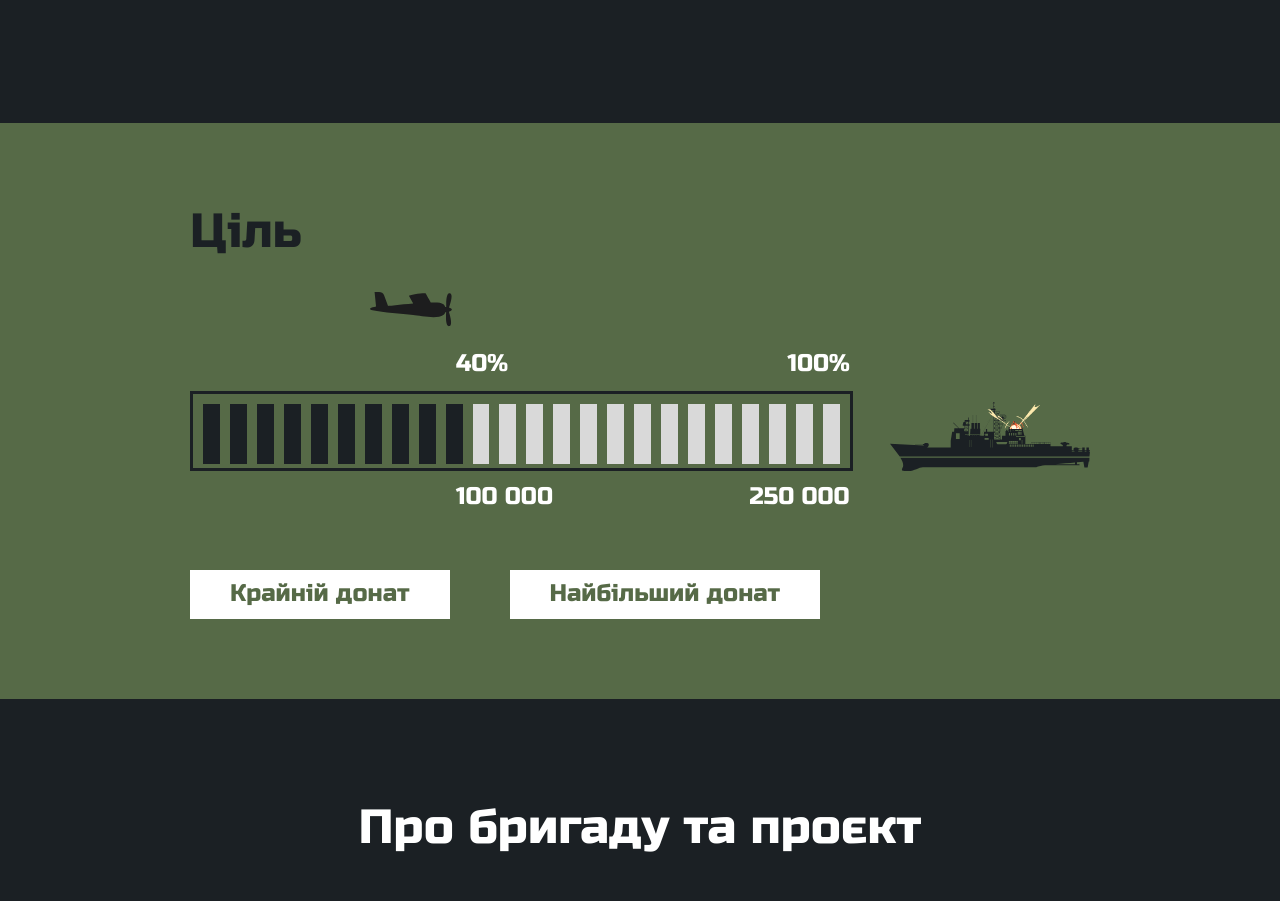
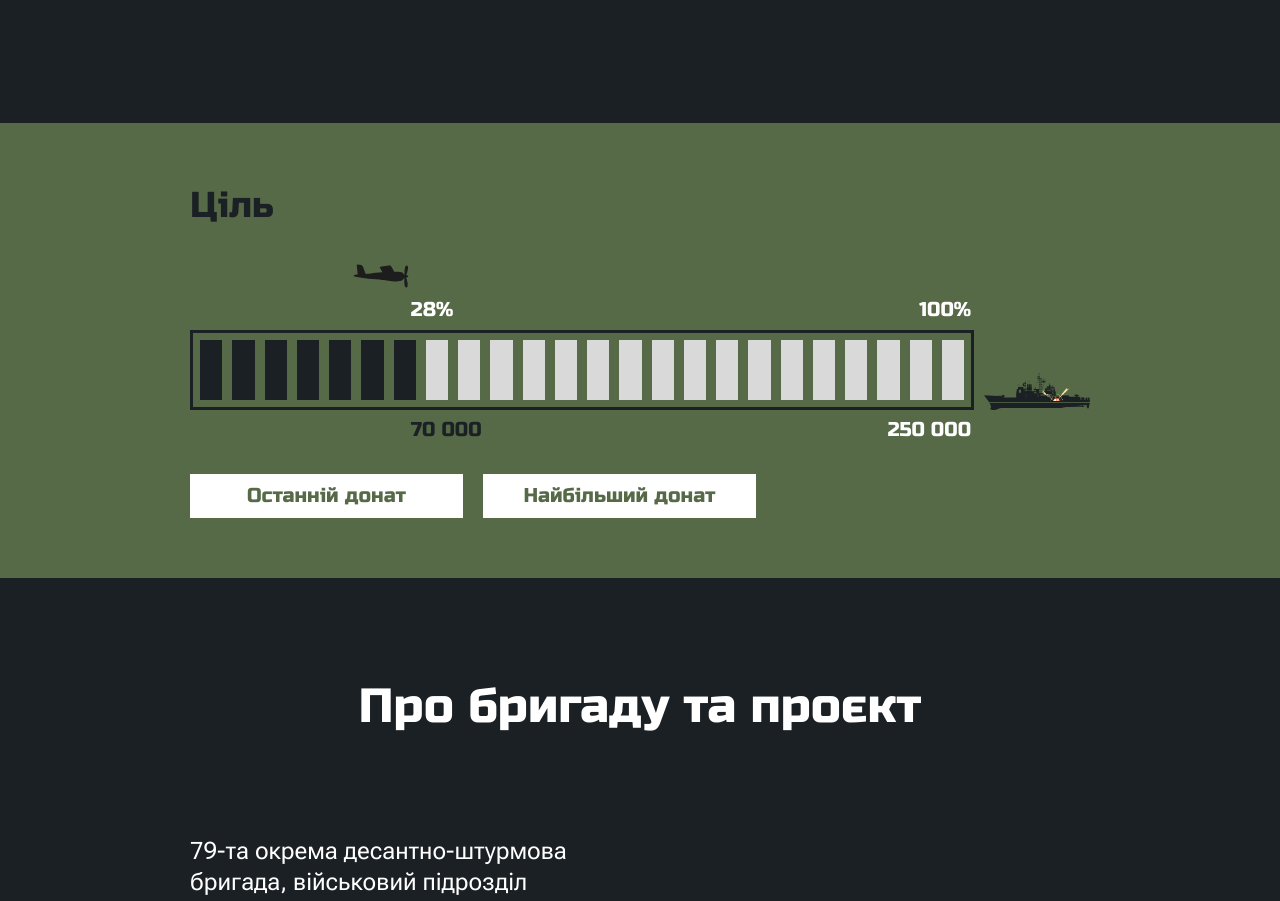
Before and after one commit to baza-trainee/79_brigadge_fundraising, a React (Create React App) app: page / in a window 1280 px wide. Shown: the part 860-1761 px from the top of the page. Built offline with nearby package versions, Linux system fonts and the light colour scheme.

Commit message:
feat: add adaptive styles for Progress bar section

```diff
--- a/src/components/JarDetailsButton/JarDetailsButton.module.css
+++ b/src/components/JarDetailsButton/JarDetailsButton.module.css
@@ -2,9 +2,9 @@
   background-color: var(--white);
   border: none;
   color: var(--main-green);
-  padding: 10px 40px;
+  /* padding: 10px 40px; */
   font-family: var(--bold-font-family);
-  font-size: 24px;
+  /* font-size: 24px; */
   font-weight: 400;
   line-height: 1.2;
   transition: all 250ms cubic-bezier(0.4, 0, 0.2, 1);
@@ -19,3 +19,45 @@
   background-color: var(--main-green);
   color: var(--black);
 }
+@media screen and (max-width: 319px) {
+  .button {
+    padding: 10px 20px;
+    font-size: 14px;
+    width: 130px;
+    height: 60px;
+  }
+}
+
+@media screen and (min-width: 320px) {
+  .button {
+    padding: 10px 20px;
+    font-size: 14px;
+    width: 130px;
+    height: 60px;
+  }
+}
+
+@media screen and (min-width: 420px) {
+  .button {
+    padding: 10px 40px;
+    font-size: 16px;
+    width: 180px;
+    height: 60px;
+  }
+}
+
+@media screen and (min-width: 768px) {
+  .button {
+    font-size: 20px;
+    width: 273px;
+    height: 44px;
+  }
+}
+
+@media screen and (min-width: 1680px) {
+  .button {
+    font-size: 24px;
+    width: 311px;
+    height: 49px;
+  }
+}
--- a/src/components/ProgressBar/ProgressBar.jsx
+++ b/src/components/ProgressBar/ProgressBar.jsx
@@ -1,50 +1,50 @@
-import JarDetailsButton from "../JarDetailsButton/JarDetailsButton";
-import Container from "../layouts/Container/Container";
-import styles from "./ProgressBar.module.css";
-import boat from "../../assets/img/progress-bar/boat.svg";
+import JarDetailsButton from '../JarDetailsButton/JarDetailsButton';
+import Container from '../layouts/Container/Container';
+import styles from './ProgressBar.module.css';
+import boat from '../../assets/img/progress-bar/boat.svg';
 
-import React, { useEffect, useState } from "react";
+import React, { useEffect, useState } from 'react';
 
 const jarInfo = {
   fundraisingGoal: 250000,
-  totalDonations: 100000,
+  totalDonations: 70000,
   recentDonations: [
     {
-      donor: "53************89",
+      donor: '53************89',
       donationAmount: 150.0,
     },
     {
-      donor: "Donor3",
+      donor: 'Donor3',
       donationAmount: 600.0,
     },
     {
-      donor: "Donor4",
+      donor: 'Donor4',
       donationAmount: 500.0,
     },
     {
-      donor: "Donor5",
+      donor: 'Donor5',
       donationAmount: 400.0,
     },
   ],
   largestDonations: [
     {
-      donor: "Donor1",
+      donor: 'Donor1',
       donationAmount: 1000.0,
     },
     {
-      donor: "Donor2",
+      donor: 'Donor2',
       donationAmount: 750.0,
     },
     {
-      donor: "Donor3",
+      donor: 'Donor3',
       donationAmount: 600.0,
     },
     {
-      donor: "Donor4",
+      donor: 'Donor4',
       donationAmount: 500.0,
     },
     {
-      donor: "Donor5",
+      donor: 'Donor5',
       donationAmount: 400.0,
     },
   ],
@@ -62,10 +62,10 @@ const ProgressBar = () => {
   useEffect(() => {
     fixedScaleLenght();
 
-    window.addEventListener("resize", fixedScaleLenght);
+    window.addEventListener('resize', fixedScaleLenght);
 
     return () => {
-      window.removeEventListener("resize", fixedScaleLenght);
+      window.removeEventListener('resize', fixedScaleLenght);
     };
   }, []);
 
@@ -80,15 +80,16 @@ const ProgressBar = () => {
       setLengthScale(18);
     }
     if (768 > window.innerWidth && window.innerWidth >= 420) {
+      console.log(window.innerWidth);
       setLengthScale(15);
     }
-    if (420 > window.innerWidth && window.innerWidth >= 320) {
+    if (420 > window.innerWidth) {
       setLengthScale(13);
     }
   }
 
   function formatedAmount(amount) {
-    return amount.toLocaleString("uk-UA");
+    return amount.toLocaleString('uk-UA');
   }
 
   return (
@@ -116,7 +117,7 @@ const ProgressBar = () => {
                   className={`${styles.progress_segment} ${
                     index < (completionPercentage * lengthScale) / 100
                       ? `${styles.completed}`
-                      : ""
+                      : ''
                   }`}
                 />
               ))}
@@ -138,7 +139,7 @@ const ProgressBar = () => {
         </div>
         <ul className={styles.progressBar__btn_list}>
           <li>
-            <JarDetailsButton>Крайній донат</JarDetailsButton>
+            <JarDetailsButton>Останній донат</JarDetailsButton>
           </li>
           <li>
             <JarDetailsButton>Найбільший донат</JarDetailsButton>
--- a/src/components/ProgressBar/ProgressBar.module.css
+++ b/src/components/ProgressBar/ProgressBar.module.css
@@ -1,28 +1,38 @@
 .progressBar_section {
   background-color: var(--main-green);
-  padding: 80px 0px;
+  padding: 40px 0px;
 }
 
 .progressBar__title {
   color: var(--black);
   font-family: var(--bold-font-family);
-  font-size: var(--h2-font-size);
-  line-height: var(--h2-line-height);
+  font-size: 24px;
+  line-height: 1.3;
   font-weight: 400;
   text-align: left;
-  margin-bottom: 5px;
+}
+
+.progressBar__content_wraper {
+  display: flex;
+  flex-wrap: wrap;
+  gap: 76px;
+  margin-bottom: 50px;
+  margin-top: 5px;
+  padding-top: 64px;
+  justify-content: center;
+  align-items: flex-end;
 }
 
 .progressBar__img_wrapper {
   position: relative;
-  width: 297px;
+  width: 208px;
 }
 .progressBar__img_wrapper::after {
-  content: "";
-  background-image: url("../../assets/img/progress-bar/explosion.gif");
+  content: '';
+  background-image: url('../../assets/img/progress-bar/explosion.gif');
   position: absolute;
-  top: -111px;
-  left: 53px;
+  top: -87px;
+  left: 63px;
   width: 70%;
   height: 200%;
   background-size: cover;
@@ -31,24 +41,15 @@
 
 .progressBar__btn_list {
   display: flex;
-  gap: 60px;
-  margin-top: 50px;
+  gap: 20px;
+  /* margin-top: 50px; */
 }
 
-.progressBar__content_wraper {
-  display: flex;
-  gap: 37px;
-  margin-bottom: 99px;
-  margin-top: 5px;
-  padding-top: 125px;
-  justify-content: center;
-  align-items: flex-end;
-}
 .progressBar__scale_wrapper {
-  width: 970px;
-  height: 80px;
+  width: 100%;
+  height: 60px;
   border: 3px solid var(--black);
-  padding: 10px;
+  padding: 7px;
   position: relative;
 }
 
@@ -56,36 +57,39 @@
 .progressBar__scale_amount_percent,
 .progressBar__scale_current_number,
 .progressBar__scale_current_percent {
-  color: var(--white);
-  font-size: 24px;
+  font-size: 16px;
   font-family: var(--bold-font-family);
-  font-weight: 400px;
+  font-weight: 400;
   line-height: 1.2;
   position: absolute;
 }
 
 .progressBar__scale_amount_number {
-  bottom: -44px;
+  bottom: -28px;
   right: 0;
+  color: var(--white);
 }
 .progressBar__scale_amount_percent {
-  top: -44px;
+  top: -28px;
   right: 0;
+  color: var(--white);
 }
 
 .progressBar__scale_current_number {
-  bottom: -44px;
+  bottom: -28px;
+  color: var(--black);
 }
 .progressBar__scale_current_percent {
-  top: -44px;
+  top: -28px;
   left: 26.7%;
+  color: var(--black);
 }
 
 .progressBar__scale {
-  gap: 10px;
+  gap: 5px;
   display: flex;
   width: 100%;
-  height: 60px;
+  height: 40px;
   position: relative;
 }
 
@@ -101,12 +105,247 @@
 }
 
 .progressBar__scale_plane {
-  content: "";
+  content: '';
   position: absolute;
-  height: 90px;
-  width: 90px;
+  height: 45px;
+  width: 45px;
+
   background-image: url(../../assets/img/progress-bar/plane.svg);
-  top: -130px;
+  top: -70px;
   background-size: cover;
   background-repeat: no-repeat;
 }
+
+@media screen and (max-width: 319px) {
+  .progressBar__title {
+    font-size: 20px;
+  }
+}
+
+@media screen and (min-width: 420px) {
+  .progressBar__title {
+    font-size: 28px;
+  }
+  .progressBar__content_wraper {
+    gap: 85px;
+    margin-top: 0px;
+    padding-top: 69px;
+  }
+
+  .progressBar__img_wrapper {
+    width: 273px;
+  }
+  .progressBar__img_wrapper::after {
+    top: -113px;
+    left: 83px;
+  }
+
+  .progressBar__scale_wrapper {
+    height: 70px;
+    padding: 7px;
+  }
+
+  .progressBar__scale_amount_number,
+  .progressBar__scale_amount_percent,
+  .progressBar__scale_current_number,
+  .progressBar__scale_current_percent {
+    font-size: 18px;
+  }
+
+  .progressBar__scale_amount_number {
+    bottom: -35px;
+  }
+  .progressBar__scale_amount_percent {
+    top: -35px;
+  }
+
+  .progressBar__scale_current_number {
+    bottom: -35px;
+  }
+  .progressBar__scale_current_percent {
+    top: -35px;
+    left: 26.7%;
+  }
+
+  .progressBar__scale {
+    gap: 10px;
+    height: 50px;
+  }
+
+  .progressBar__scale_plane {
+    top: -75px;
+  }
+}
+
+@media screen and (min-width: 768px) {
+  .progressBar_section {
+    padding: 60px 0px;
+  }
+
+  .progressBar__title {
+    font-size: 28px;
+  }
+
+  .progressBar__content_wraper {
+    flex-wrap: nowrap;
+    gap: 21px;
+    margin-bottom: 73px;
+    margin-top: 0px;
+    padding-top: 60px;
+  }
+
+  .progressBar__img_wrapper {
+    width: 180px;
+  }
+  .progressBar__img_wrapper::after {
+    top: -56px;
+    left: 47px;
+  }
+
+  .progressBar__scale_wrapper {
+    width: 100%;
+    height: 70px;
+  }
+
+  .progressBar__scale_amount_number,
+  .progressBar__scale_amount_percent,
+  .progressBar__scale_current_number,
+  .progressBar__scale_current_percent {
+    font-size: 18px;
+  }
+
+  .progressBar__scale_amount_number {
+    bottom: -32px;
+  }
+  .progressBar__scale_amount_percent {
+    top: -32px;
+  }
+
+  .progressBar__scale_current_number {
+    bottom: -32px;
+  }
+  .progressBar__scale_current_percent {
+    top: -32px;
+  }
+
+  .progressBar__scale {
+    height: 50px;
+  }
+}
+
+@media screen and (min-width: 1024px) {
+  .progressBar__title {
+    font-size: 36px;
+  }
+
+  .progressBar__content_wraper {
+    gap: 10px;
+    margin-bottom: 64px;
+    margin-top: 0px;
+    padding-top: 100px;
+  }
+
+  .progressBar__img_wrapper {
+    width: 122px;
+  }
+  .progressBar__img_wrapper::after {
+    top: -45px;
+    left: 34px;
+  }
+
+  .progressBar__scale_wrapper {
+    width: 100%;
+    height: 80px;
+  }
+
+  .progressBar__scale_amount_number,
+  .progressBar__scale_amount_percent,
+  .progressBar__scale_current_number,
+  .progressBar__scale_current_percent {
+    font-size: 20px;
+  }
+
+  .progressBar__scale_amount_number {
+    bottom: -35px;
+  }
+  .progressBar__scale_amount_percent {
+    top: -35px;
+  }
+
+  .progressBar__scale_current_number {
+    bottom: -35px;
+  }
+  .progressBar__scale_current_percent {
+    top: -35px;
+    color: var(--white);
+  }
+
+  .progressBar__scale {
+    height: 60px;
+  }
+  .progressBar__scale_plane {
+    height: 50px;
+    width: 60px;
+    top: -87px;
+  }
+}
+
+@media screen and (min-width: 1680px) {
+  .progressBar_section {
+    padding: 80px 0px;
+  }
+
+  .progressBar__title {
+    font-size: 48px;
+  }
+
+  .progressBar__content_wraper {
+    flex-wrap: nowrap;
+    gap: 37px;
+    margin-bottom: 99px;
+    padding-top: 134px;
+  }
+
+  .progressBar__img_wrapper {
+    width: 273px;
+  }
+  .progressBar__img_wrapper::after {
+    top: -91px;
+    left: 68px;
+  }
+
+  .progressBar__btn_list {
+    gap: 48px;
+  }
+
+  .progressBar__scale_wrapper {
+    height: 80px;
+  }
+
+  .progressBar__scale_amount_number,
+  .progressBar__scale_amount_percent,
+  .progressBar__scale_current_number,
+  .progressBar__scale_current_percent {
+    font-size: 24px;
+  }
+
+  .progressBar__scale_amount_number {
+    bottom: -48px;
+  }
+  .progressBar__scale_amount_percent {
+    top: -48px;
+  }
+
+  .progressBar__scale_current_number {
+    bottom: -48px;
+  }
+  .progressBar__scale_current_percent {
+    top: -48px;
+  }
+
+  .progressBar__scale_plane {
+    height: 90px;
+    width: 90px;
+    top: -130px;
+  }
+}
```
